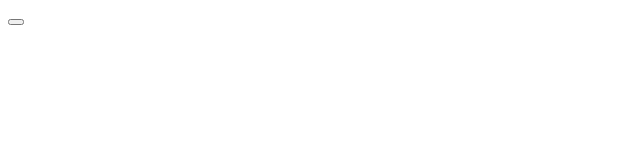
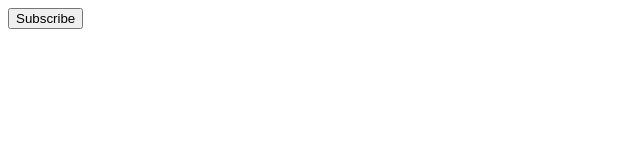
Before and after one commit to sinhaayush07/se, a website: page index.html in a window 1280 px wide. Shown: the whole page, without its empty margins (0-640 px from the left). Drawn offline with Linux system fonts and the light colour scheme.

Commit message:
added button

```diff
--- a/index.html
+++ b/index.html
@@ -6,7 +6,7 @@
   <title>Document</title>
 </head>
 <body>
-  <button onclick="subscribe()"></button>
+  <button onclick="subscribe()">Subscribe</button>
 
   <script>
     addEventListener('load', async () => {
```
